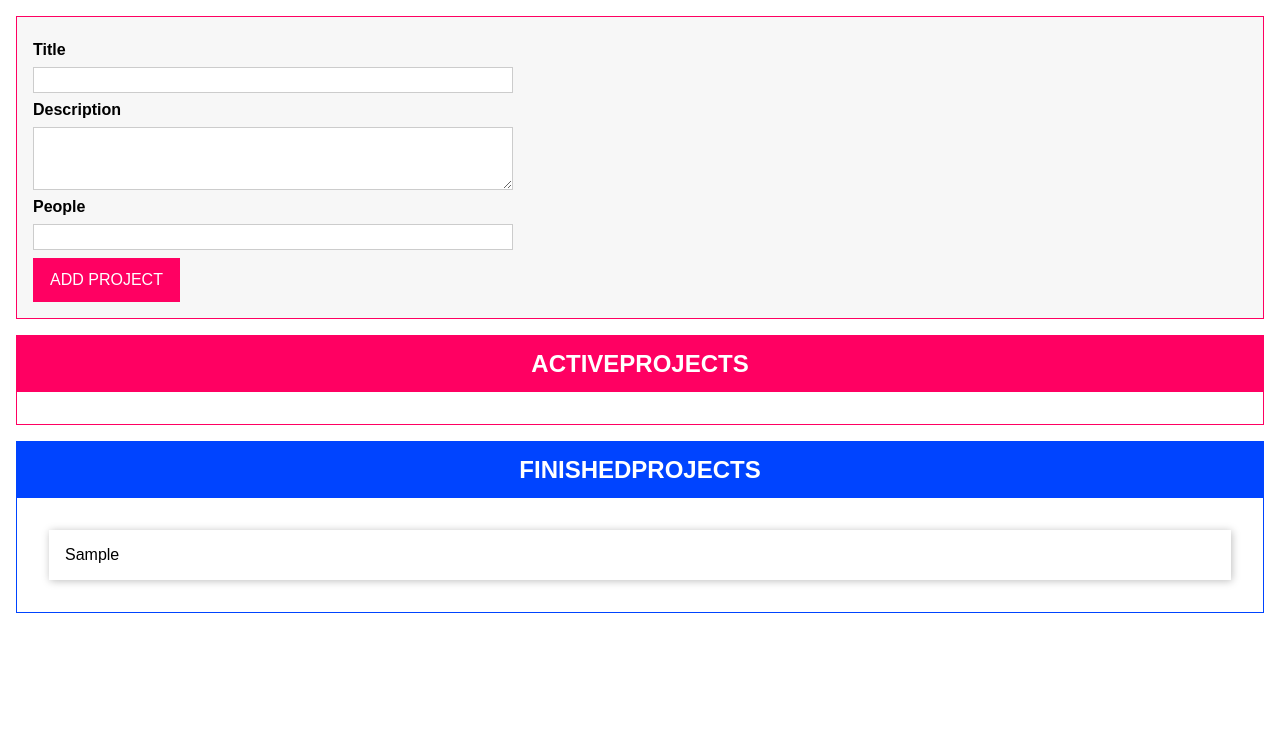
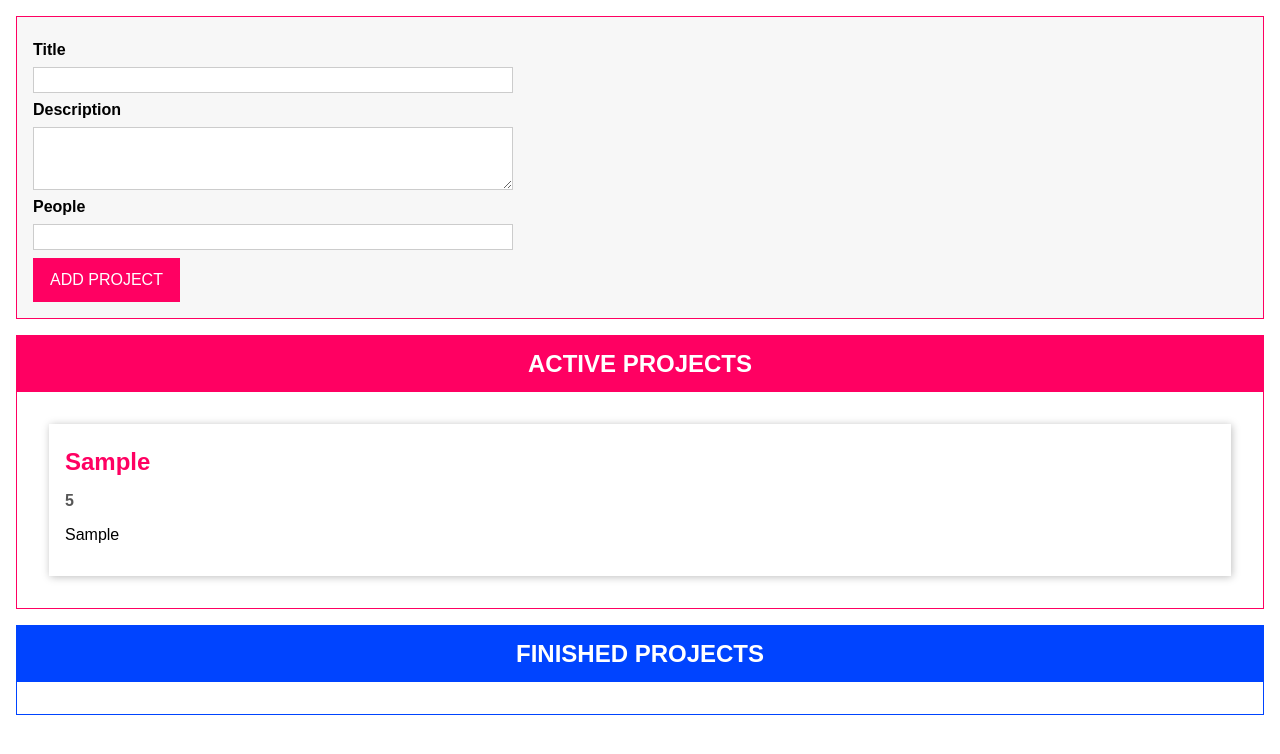
Before and after one commit to Hruchman-Ruslan/typescript-course, a website with bundled scripts: page index.html in a window 1280 px wide. Both pictures are taken after typing "Sample", "Sample", "5" into the empty fields and a click on the button "ADD PROJECT". Built offline with nearby package versions, Linux system fonts and the light colour scheme.

Commit message:
feat: rendering project items with a class

```diff
--- a/index.html
+++ b/index.html
@@ -27,7 +27,11 @@
 			</form>
 		</template>
 		<template id="single-project">
-			<li></li>
+			<li>
+				<h2></h2>
+				<h3></h3>
+				<p></p>
+			</li>
 		</template>
 		<template id="project-list">
 			<section class="projects">
--- a/src/app.ts
+++ b/src/app.ts
@@ -152,6 +152,28 @@ abstract class Component<T extends HTMLElement, U extends HTMLElement> {
 	abstract renderContent(): void
 }
 
+// ProjectItem Class
+class ProjectItem extends Component<HTMLUListElement, HTMLElement> {
+	private project: Project
+
+	constructor(hostId: string, project: Project) {
+		super('single-project', hostId, false, project.id)
+		this.project = project
+
+		this.configure()
+		this.renderContent()
+	}
+
+	configure() {}
+
+	renderContent() {
+		this.element.querySelector('h2')!.textContent = this.project.title
+		this.element.querySelector('h3')!.textContent =
+			this.project.people.toString()
+		this.element.querySelector('p')!.textContent = this.project.description
+	}
+}
+
 // ProjectList Class
 class ProjectList extends Component<HTMLDivElement, HTMLElement> {
 	assignedProjects: Project[]
@@ -168,9 +190,9 @@ class ProjectList extends Component<HTMLDivElement, HTMLElement> {
 		projectState.addListener((projects: Project[]) => {
 			const relevantProjects = projects.filter(prj => {
 				if (this.type === 'active') {
-					return (prj.status = ProjectStatus.Active)
+					return prj.status === ProjectStatus.Active
 				}
-				return (prj.status = ProjectStatus.Finished)
+				return prj.status === ProjectStatus.Finished
 			})
 
 			this.assignedProjects = relevantProjects
@@ -182,7 +204,7 @@ class ProjectList extends Component<HTMLDivElement, HTMLElement> {
 		const listId = `${this.type}-projects-list`
 		this.element.querySelector('ul')!.id = listId
 		this.element.querySelector('h2')!.textContent =
-			this.type.toUpperCase() + 'PROJECTS'
+			this.type.toUpperCase() + ' PROJECTS'
 	}
 
 	private renderProjects() {
@@ -191,9 +213,7 @@ class ProjectList extends Component<HTMLDivElement, HTMLElement> {
 		)! as HTMLUListElement
 		listEl.innerHTML = ''
 		for (const prjItem of this.assignedProjects) {
-			const listItem = document.createElement('li')
-			listItem.textContent = prjItem.title
-			listEl.appendChild(listItem)
+			new ProjectItem(this.element.querySelector('ul')!.id, prjItem)
 		}
 	}
 }
```
Also changed, not shown: 1 other file.
